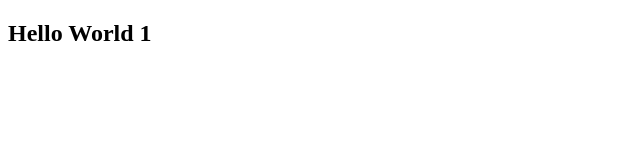
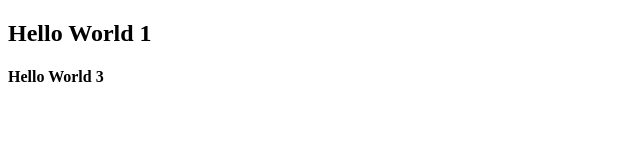
Before and after one commit to shuaiyiji/app, a plain HTML site: page index.html in a window 1280 px wide. Shown: the whole page, without its empty margins (0-640 px from the left). Drawn offline with Linux system fonts and the light colour scheme.

Commit message:
修改index.html文件

```diff
--- a/index.html
+++ b/index.html
@@ -6,5 +6,6 @@
     </head>
     <body>
     <h2>Hello World  1</h2>
+    <h4>Hello World  3</h4>
     </body>
 </html>
```
